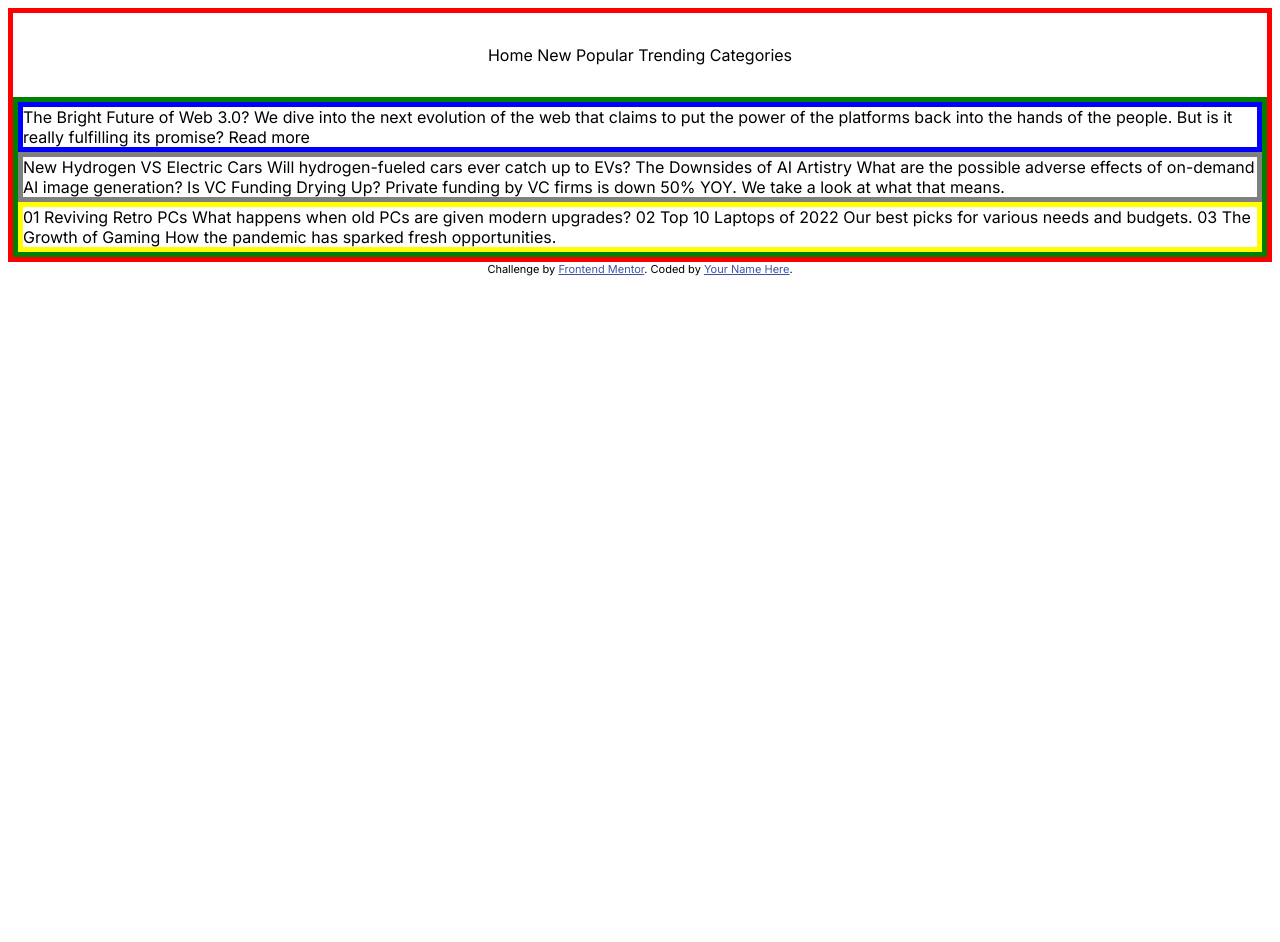
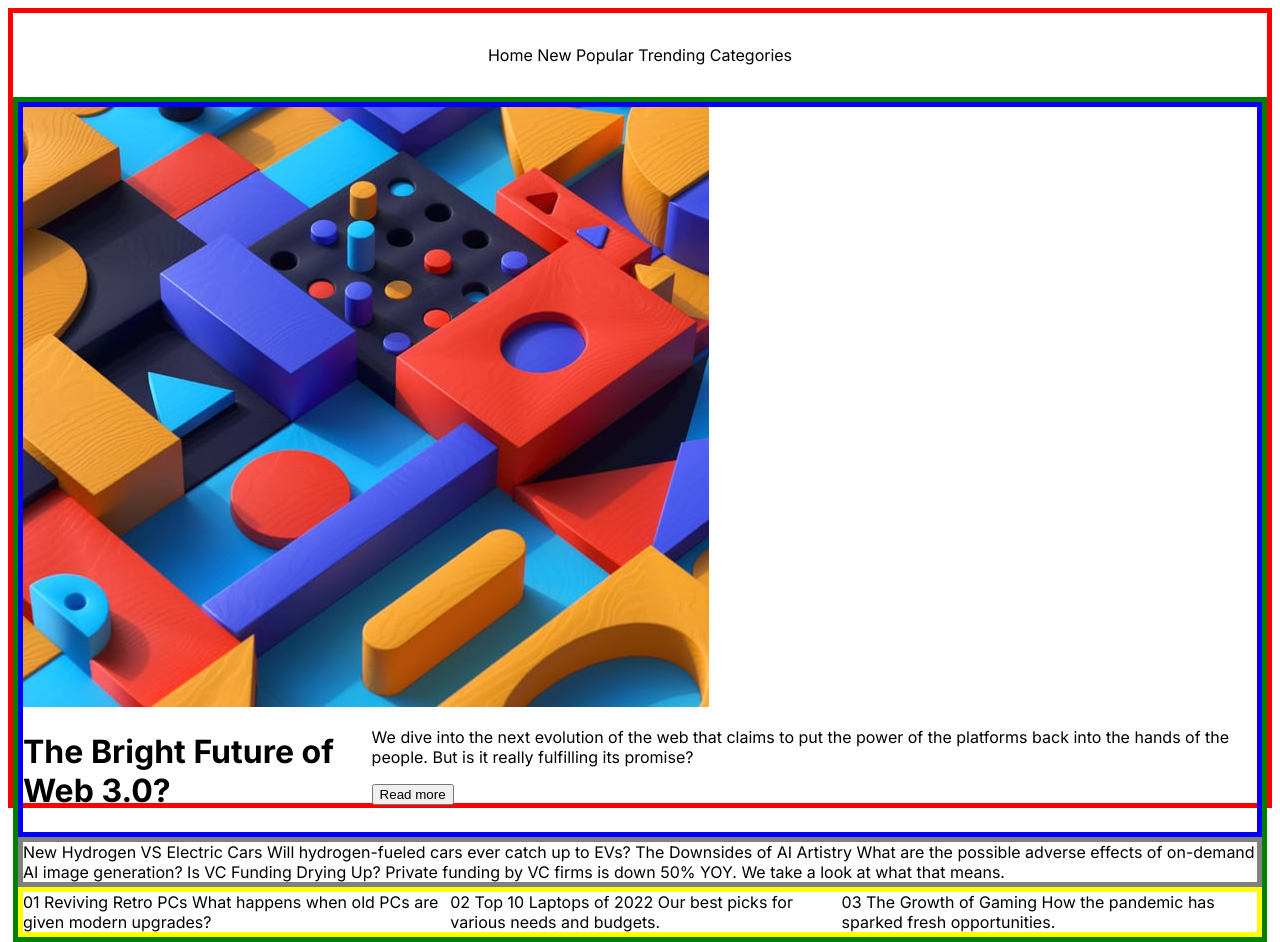
Before and after one commit to andressalazar08/Frontend_Mentor_project_5, a plain HTML site: page index.html in a window 1280 px wide. Before the commit the page ends 800 px from the top, so only its background shows below. Drawn offline with Linux system fonts and the light colour scheme.

Commit message:
initial positions

```diff
--- a/index.html
+++ b/index.html
@@ -21,13 +21,30 @@
   </div>
 
   <div class="main-sub-container">
-    <div class="article-seccion">
-      The Bright Future of Web 3.0?
+    <div class="article-section">
+      <div class="article-section-img">
+        <img src="/assets/images/image-web-3-mobile.jpg" alt="">
+      </div>
+      <div class="article-section-desc">
+        <div class="article-section-desc-title">
+          <h1>The Bright Future of Web 3.0?</h1>
+        </div>
 
-      We dive into the next evolution of the web that claims to put the power of the platforms back into the hands of the people.
-      But is it really fulfilling its promise?
+        <div class="article-section-desc-full">
+          <p>We dive into the next evolution of the web that claims to put the power of the platforms back into the hands of the people.
+            But is it really fulfilling its promise?</p>
 
-      Read more
+            <button>Read more</button>
+        </div>
+
+
+
+
+
+      </div>
+
+
+
     </div>
 
     <div class="news-seccion">
@@ -45,14 +62,19 @@
     </div>
 
     <div class="other-news">
+      <div class="other-news-one">
         01
         Reviving Retro PCs
         What happens when old PCs are given modern upgrades?
+      </div>
 
+      <div class="other-news-two">
         02
         Top 10 Laptops of 2022
         Our best picks for various needs and budgets.
+      </div>
 
+      <div class="other-news-three">
         03
         The Growth of Gaming
         How the pandemic has sparked fresh opportunities.
@@ -64,9 +86,14 @@
 
   </div>
 
+
+</div>
+<!-- <footer>
   <div class="attribution">
     Challenge by <a href="https://www.frontendmentor.io?ref=challenge" target="_blank">Frontend Mentor</a>.
     Coded by <a href="#">Your Name Here</a>.
   </div>
+</footer> -->
+
 </body>
 </html>
--- a/styles.css
+++ b/styles.css
@@ -48,8 +48,15 @@ body{
 
 }
 
-.article-seccion{
+.article-section{
     border:5px solid blue;
+
+
+}
+
+
+.article-section-desc{
+    display: flex;
 
 }
 
@@ -60,7 +67,8 @@ body{
 
 .other-news{
     border:5px solid yellow;
-
+    display: flex;
+    flex-direction: row;
 }
 
 /*Estilos para el footer*/
```
Lines whose indentation alone changed are shown as unchanged.
